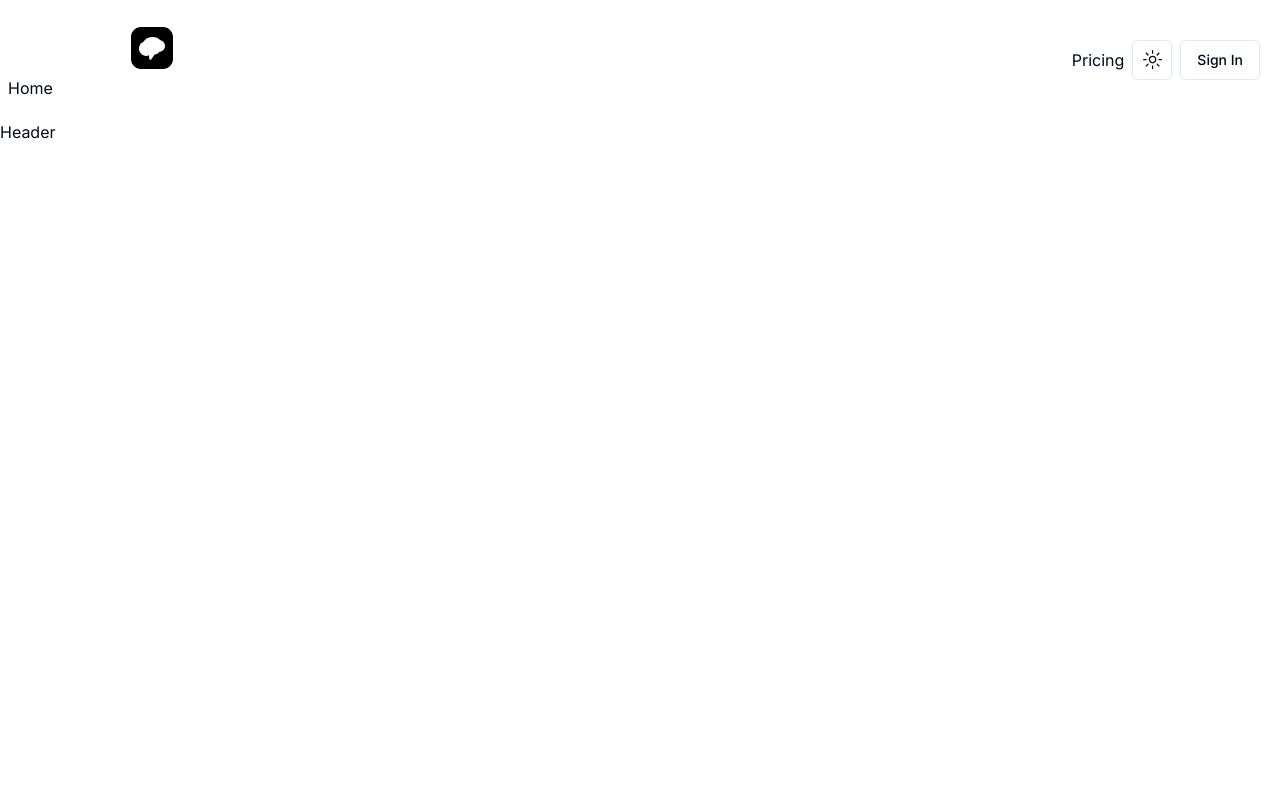
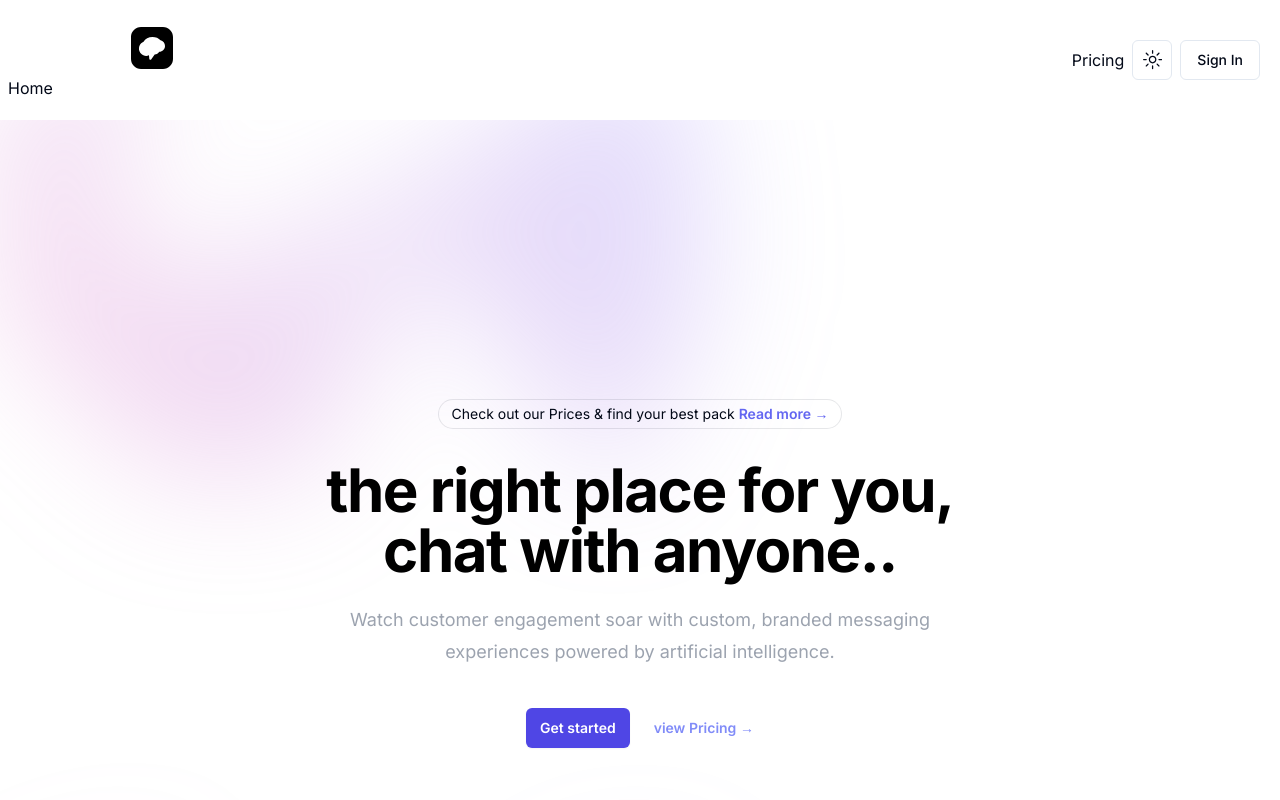
Before and after one commit to palakkumar998/saas-translation-app, a Next.js app: page / in a window 1280 px wide. Shown: the top 800 px of the page. Built offline with nearby package versions, Linux system fonts and the light colour scheme; no server answers.

Commit message:
code enhance ment & landing page

```diff
--- a/app/page.tsx
+++ b/app/page.tsx
@@ -1,15 +1,53 @@
+
 export default function Home() {
   return (
     <main className="">
-      <div className="relative isolate pt-14 dark:bg-gray-900 " >
-        <div className="absolute inset-x-0 top-28 -z-10 transform-gpu overflow-hidden blur-3xl" aria-hidden="true" >
+      <div className="relative isolate px-6 pt-14 lg:px-8">
+        <div
+          className="absolute inset-x-0 -top-40 -z-10 transform-gpu overflow-hidden blur-3xl sm:-top-80"
+          aria-hidden="true"
+        >
           <div
-            className="relative left-[calc(50%-11rem)] aspect-[1155/678] w-[36.125rem]—translate-x-1/2 rotate—[30deg] bg—gradient—to—tr from-[#dae982] to-[#5448fc] opacity-30 sm:left-[calc(50%-30rem)] sm:w-[72.1875rem]"
+            className="relative left-[calc(50%-11rem)] aspect-[1155/678] w-[36.125rem] -translate-x-1/2 rotate-[30deg] bg-gradient-to-tr from-[#ff80b5] to-[#9089fc] opacity-30 sm:left-[calc(50%-30rem)] sm:w-[72.1875rem]"
             style={{
               clipPath:
-                "polygon(74.1% 44.1%, 100% 61.6%, 97.5% 26.9%, 85.5% 0.1%, 80.7% 2%, 72.5% 32.5%, 60.2% 62.4 %, 52.4% 68.1 %, 47.5% 58.3 %, 45.2% 34.5 %, 27.5% 76.7%, 0.1%  64.9%, 17.9% 100 %, 27.6% 76.8 %, 76.1% 97.7 %, 74.1% 44.1%)",
+                'polygon(74.1% 44.1%, 100% 61.6%, 97.5% 26.9%, 85.5% 0.1%, 80.7% 2%, 72.5% 32.5%, 60.2% 62.4%, 52.4% 68.1%, 47.5% 58.3%, 45.2% 34.5%, 27.5% 76.7%, 0.1% 64.9%, 17.9% 100%, 27.6% 76.8%, 76.1% 97.7%, 74.1% 44.1%)',
             }}
           />
+        </div>
+
+
+        <div className="mx-auto max-w-2xl py-32 sm:py-48 lg:py-56">
+          <div className="hidden sm:mb-8 sm:flex sm:justify-center">
+            <div className="relative rounded-full px-3 py-1 text-sm leading-6text-indigo-950 dark:text-gray-200 ring-1 ring-gray-900/10 hover:ring-gray-900/20">
+              Check out our Prices & find your best pack {' '}
+              <a href="#" className="font-semibold text-indigo-500">
+                <span className="absolute inset-0" aria-hidden="true" />
+                Read more <span aria-hidden="true">&rarr;</span>
+              </a>
+            </div>
+          </div>
+
+          <div className="text-center">
+            <h1 className="text-4xl font-bold tracking-tight  text-black dark:text-gray-200 sm:text-6xl">
+              the right place for you, chat with anyone..
+            </h1>
+            <p className="mt-6 text-lg leading-8 text-gray-400">
+              Watch customer engagement soar with custom, branded messaging experiences powered by artificial intelligence.
+            </p>
+            <div className="mt-10 flex items-center justify-center gap-x-6">
+              <a
+                href="#"
+                className="rounded-md bg-indigo-600 px-3.5 py-2.5 text-sm font-semibold text-white shadow-sm hover:bg-indigo-500 focus-visible:outline focus-visible:outline-2 focus-visible:outline-offset-2 focus-visible:outline-indigo-600"
+              >
+                Get started
+              </a>
+              <a href="#" className="text-sm font-semibold leading-6 text-indigo-400">
+                view Pricing <span aria-hidden="true">→</span>
+              </a>
+            </div>
+          </div>
+
         </div>
       </div>
     </main>
--- a/components/Header.tsx
+++ b/components/Header.tsx
@@ -17,7 +17,7 @@ async function Header() {
 
 
     return (
-        <header className='sticky top-0 z-50' >
+        <header className='sticky top-0 z-50 ' >
             <nav className='flex flex-col sm:flex-row items-center justify-center p-5 pl-2  bg-white dark:bg-gray-900 max-w-7xl mx-auto ' >
                 <Logo />
                 <div className='flex-1  flex items-center justify-end space-x-2 ' >
@@ -53,7 +53,6 @@ async function Header() {
 
             {/* Upgrade section  */}
 
-            Header
         </header>
     )
 }
--- a/package.json
+++ b/package.json
@@ -9,6 +9,8 @@
     "lint": "next lint"
   },
   "dependencies": {
+    "@headlessui/react": "^1.7.18",
+    "@heroicons/react": "^2.1.1",
     "@radix-ui/react-aspect-ratio": "^1.0.3",
     "@radix-ui/react-avatar": "^1.0.4",
     "@radix-ui/react-dropdown-menu": "^2.0.6",
```
Also changed, not shown: 1 other file (tests, documents, lock files or other folders).
